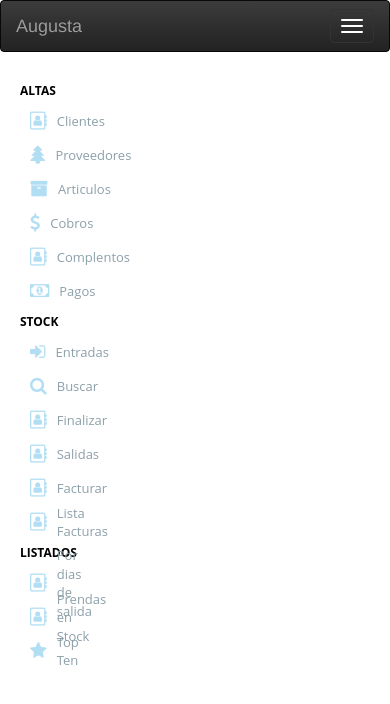
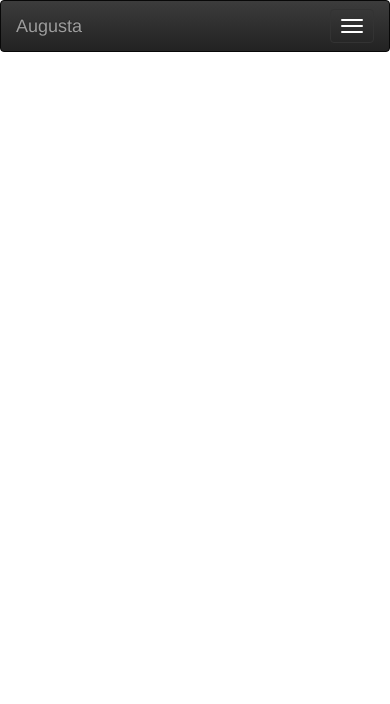
Before and after one commit to eibol87/Augusta, a React (Create React App) app: page / in a window 390 px wide. Shown: the top 704 px of the page. Built offline with nearby package versions, Linux system fonts and the light colour scheme.

Commit message:
add responsive design in menu

```diff
--- a/package.json
+++ b/package.json
@@ -3,6 +3,7 @@
   "version": "0.1.0",
   "private": true,
   "dependencies": {
+    "normalize.css": "^7.0.0",
     "react": "^16.0.0",
     "react-bootstrap": "^0.31.5",
     "react-dom": "^16.0.0",
--- a/src/App.css
+++ b/src/App.css
@@ -1,3 +1,9 @@
 .App{
 	display: inline-block;
 }
+
+@media (max-width: 767px) {
+  .App--menu--left {
+    display: none;
+  }
+}
--- a/src/App.js
+++ b/src/App.js
@@ -13,10 +13,10 @@ class App extends Component {
     	<Grid bsClass="false">
         <Header />
         <Row>
-          <Col xs={3} sm={3} md={3} lg={3}>
+          <Col className="App--menu--left" xs={3} sm={3} md={3} lg={3}>
             <Menu />
           </Col>
-          <Col xs={9} sm={9} md={9} lg={9}>
+          <Col xs={12} sm={9} md={9} lg={9}>
     	    	<BrowserRouter>
     	    		<Main />
     	     	</BrowserRouter>
```
Also changed, not shown: 1 other file (tests, documents, lock files or other folders).
